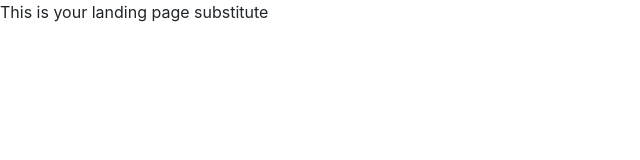
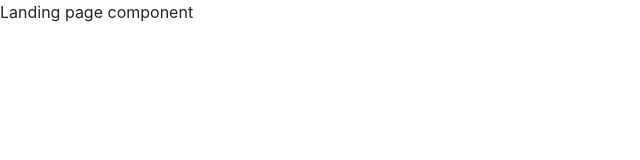
Before and after one commit to kusholhuq/piano-front-end, a React (Create React App) app: page / in a window 1280 px wide. Shown: the top 160 px of the page, without its empty margins (0-640 px from the left). Built offline with nearby package versions, Linux system fonts and the light colour scheme.

Commit message:
Landing page component connected

```diff
--- a/src/App.js
+++ b/src/App.js
@@ -1,6 +1,7 @@
 import './App.css';
 import { Piano } from './components/Piano';
 import Header from './components/Header';
+import Landing from './components/Landing';
 import React from 'react';
 
 class App extends React.Component {
@@ -23,7 +24,7 @@ class App extends React.Component {
     let currentView;
     switch (view) {
       case 'landing page':
-        currentView = <div>This is your landing page substitute</div>;
+        currentView = <Landing/>;
         break;
       case 'piano':
         currentView = (
--- /dev/null
+++ b/src/components/Landing.js
@@ -0,0 +1,13 @@
+import React from 'react';
+import '../styles/Landing.css';
+
+
+export default function Landing () {
+
+  return (
+    <div>
+      Landing page component
+    </div>
+  )
+
+}
--- a/src/styles/Header.css
+++ b/src/styles/Header.css
@@ -19,6 +19,7 @@
 .navbar-items{
   margin-right: 3vw;
 }
+
 .pac{
   font-family: 'Pacifico';
 }
```
Also changed, not shown: src/styles/Landing.css (added).
